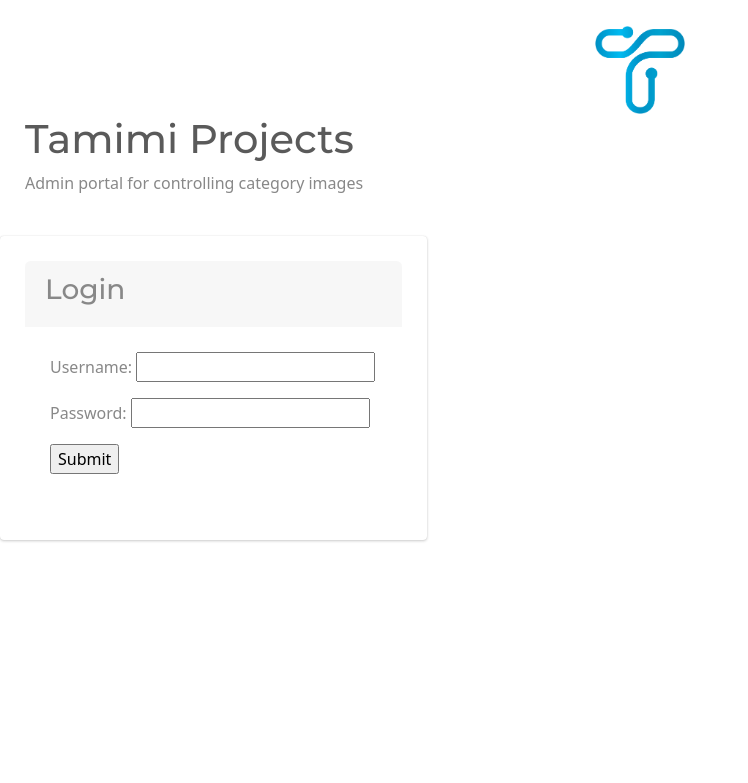
After one commit to Rahulrajwst/tamimi_projects_admin, a Django app: page /login/ in a window 1280 px wide. The commit adds this page. Shown: the top 783 px of the page, without its empty margins (0-748 px from the left). Run offline with Django 5.2, Linux system fonts and the light colour scheme.

Commit message:
added login, added bootstrap, some other changes

```diff
--- /dev/null
+++ b/static/css/styles.css
@@ -0,0 +1,109 @@
+
+    img {
+      display: block;
+      margin-left: auto;
+      margin-right: auto;
+      object-fit: contain;
+    }
+    .row {
+
+      display: flex;
+
+      flex-wrap: wrap;
+      margin-right: -7.5px;
+      margin-left: -7.5px;
+    }
+
+    .col-12 {
+    -ms-flex: 0 0 100%;
+    flex: 0 0 100%;
+    max-width: 100%;
+    }
+    .card {
+    box-shadow: 0 0 1px rgba(0, 0, 0, .125), 0 1px 3px rgba(0, 0, 0, .2);
+    margin-bottom: 1rem;
+    }
+
+    .card {
+    position: relative;
+    display: -ms-flexbox;
+    display: flex;
+    -ms-flex-direction: column;
+    flex-direction: column;
+    min-width: 0;
+    word-wrap: break-word;
+    background-color: #fff;
+    background-clip: border-box;
+    border: 0 solid rgba(0, 0, 0, .125);
+    border-radius: .25rem;
+    }
+    .card-header {
+    background-color: transparent;
+    border-bottom: 1px solid rgba(0, 0, 0, .125);
+    padding: .75rem 1.25rem;
+    position: relative;
+    border-top-left-radius: .25rem;
+    border-top-right-radius: .25rem;
+    }
+
+    .card-header {
+    padding: .75rem 1.25rem;
+    margin-bottom: 0;
+    background-color: rgba(0, 0, 0, .03);
+    border-bottom: 0 solid rgba(0, 0, 0, .125);
+    }
+    .card-header>.card-tools {
+    float: right;
+    margin-right: -.625rem;
+    }
+    .table-responsive {
+    display: block;
+    width: 100%;
+    overflow-x: auto;
+    -webkit-overflow-scrolling: touch;
+    }
+    .card-body>.table {
+    margin-bottom: 0;
+    }
+    .text-nowrap {
+    white-space: nowrap !important;
+    }
+    .hcenter {
+      margin-left: auto;
+      margin-right: auto;
+    }
+    .vcenter {
+      margin-top: auto;
+      margin-bottom: auto;
+    }
+    .container {
+      padding: 25px;
+      height: 200px;
+      position: relative;
+    }
+
+    .parent {
+    display: flex;
+    justify-content: space-between;
+    }
+    .box {
+      padding: 25;
+    }
+    .vpadding{
+      padding-top: 25;
+      padding-bottom: 25;
+    }
+    .hpadding{
+      padding-left: 25;
+      padding-right: 25;
+    }
+    .create-container {
+      padding: 25px;
+      position: relative;
+      border: 3px solid gray;
+    }
+    table {
+    border-collapse: separate;
+    border-left: 25px;
+    border-right: 25px;
+    }
--- a/tamimi_admin/forms.py
+++ b/tamimi_admin/forms.py
@@ -2,6 +2,10 @@
 
 from .models import ParentSectionModel
 from django import forms
+from django. contrib.auth.forms import UserCreationForm
+from django. contrib.auth.models import User
+from django.contrib.auth.forms import AuthenticationForm
+from django.forms.widgets import PasswordInput, TextInput
 
 # define the class of a form
 class ParentForm(forms.ModelForm):
@@ -24,3 +28,13 @@ class ParentForm(forms.ModelForm):
 
             raise forms.ValidationError("This field cannot be empty.")
         return parentsectionname
+
+class CreateUserForm(UserCreationForm):
+
+    class Meta:
+        model = User
+        fields = ['username', 'email', 'password1', 'password2']
+
+class LoginForm(AuthenticationForm):
+    username = forms.CharField(widget=TextInput())
+    password = forms.CharField(widget=PasswordInput())
--- a/tamimi_admin/urls.py
+++ b/tamimi_admin/urls.py
@@ -4,24 +4,30 @@ from django.conf.urls.static import static
 from django.conf import settings
 
 urlpatterns = [
+    # home page
     path('home/', views.home_view, name='homepage'),
     path('', views.home_view, name='home_page'),
+
+    # Device List and create
     path('devices/', views.all_devices_view, name='show_all_devices'),
+
+    # Section List and create
     path('sections/', views.all_sections_view, name='show_all_sections'),
+
+    # Parent Section List and create
     path('parentsections/', views.all_parent_sections_view, name='show_all_parent_sections'),
+
+    # Section list of parent
     path('childsections/<pk>', views.child_section_view, name='child_page'),
+
+    # User sign in/ sign up
+    path('register/', views.register, name='register'),
+    path('login/', views.login, name='login'),
+    path('logout/', views.logout, name='logout'),
+
+    # apis
     path('mdevice/', views.getDeviceData),
     path('msection/', views.getSectionData),
     path('mparent/', views.getParentData),
+
 ]+ static(settings.MEDIA_URL, document_root=settings.MEDIA_ROOT)
-
-# urlpatterns = [
-#     path('home/', views.home_view, name='homepage'),
-#     path('', views.home_view, name='home_page'),
-#     path('categories/', views.all_categories_view, name='show_all_category'),
-#     path('edit/<pk>', views.edit_view, name='edit_page'),
-#     path('sections/', views.all_sections_view, name='show_all_section'),
-#     path('createcategory/', views.create_category_view, name='create_category'),
-#     path('createsection/', views.create_section_view, name='create_section'),
-#     path('device/', views.getDeviceData)
-# ]+ static(settings.MEDIA_URL, document_root=settings.MEDIA_ROOT)
--- a/tamimi_admin/views.py
+++ b/tamimi_admin/views.py
@@ -1,14 +1,18 @@
-from django.shortcuts import render
+from django.shortcuts import render, redirect
 from . models import CategoryModel,DeviceModel,SectionModel,ParentSectionModel
 from gql import gql, Client
 from gql.transport.aiohttp import AIOHTTPTransport
 from .serializer import DeviceSerializer,SectionSerializer,ParentSectionSerializer
 from rest_framework.decorators import api_view
 from rest_framework.response import Response
-from .forms import ParentForm
+from .forms import ParentForm,CreateUserForm,LoginForm
+from django.http import HttpResponse
+from django.contrib.auth.models import auth
+from django.contrib.auth import authenticate, login
 
+from django.contrib.auth.decorators import login_required
 
-# Create your views here.
+# apis
 @api_view(['GET'])
 def getDeviceData(request):
     # devicelist = CategoryModel.objects.prefetch_related('base_category')
@@ -29,6 +33,10 @@ def getParentData(request):
     serializer = ParentSectionSerializer(sectionlist, many=True)
     return Response(serializer.data)
 
+
+
+# Views
+@login_required(login_url='login')
 def home_view(request):
     if '_sync' in request.POST:
             print('sync')
@@ -84,6 +92,7 @@ def home_view(request):
 
     return render(request,'home.html')
 
+@login_required(login_url='login')
 def all_devices_view(request):
 
     if request.POST:
@@ -119,6 +128,7 @@ def all_devices_view(request):
 
     return render(request,'device_page.html',data)
 
+@login_required(login_url='login')
 def all_sections_view(request):
 
     if request.POST:
@@ -155,6 +165,7 @@ def all_sections_view(request):
 
     return render(request,'section_page.html',data)
 
+@login_required(login_url='login')
 def all_parent_sections_view(request):
 
 
@@ -179,7 +190,7 @@ def all_parent_sections_view(request):
     return render(request,'parent_section_page.html',data)
 
 
-
+@login_required(login_url='login')
 def child_section_view(request,pk):
 
     parent=ParentSectionModel.objects.get(pk=pk)
@@ -211,3 +222,44 @@ def child_section_view(request,pk):
     data={'parentname':parent.parentsectionname,'unselected_options':unselected_options,'selected_options':selected_options}
 
     return render(request,'child_section_page.html',data)
+
+
+def register(request):
+    form = CreateUserForm()
+    if request.method == 'POST':
+        form = CreateUserForm(request.POST)
+
+        if form.is_valid():
+            form.save()
+            return HttpResponse("The user was registered!")
+
+    context = {'form':form}
+
+    return render(request, 'register_page.html', context)
+
+def login(request):
+    form = LoginForm()
+    if request.method == 'POST':
+        form = LoginForm(request, data=request.POST)
+
+        if form.is_valid():
+            username = request.POST.get ('username')
+            password = request.POST. get ('password')
+            user = authenticate(request, username=username, password=password)
+            if user is not None:
+                auth.login(request, user)
+                return redirect('home_page')
+
+
+            form.save()
+            return HttpResponse("")
+
+    context = {'form':form}
+
+    return render(request, 'login_page.html', context)
+
+def logout(request):
+
+    auth.logout(request)
+
+    return redirect("login")
--- a/templates/common_content.html
+++ b/templates/common_content.html
@@ -1,115 +1,10 @@
 {% load static %}
-<style>
-    img {
-      display: block;
-      margin-left: auto;
-      margin-right: auto;
-      object-fit: contain;
-    }
-    .row {
 
-      display: flex;
-
-      flex-wrap: wrap;
-      margin-right: -7.5px;
-      margin-left: -7.5px;
-    }
-
-    .col-12 {
-    -ms-flex: 0 0 100%;
-    flex: 0 0 100%;
-    max-width: 100%;
-    }
-    .card {
-    box-shadow: 0 0 1px rgba(0, 0, 0, .125), 0 1px 3px rgba(0, 0, 0, .2);
-    margin-bottom: 1rem;
-    }
-
-    .card {
-    position: relative;
-    display: -ms-flexbox;
-    display: flex;
-    -ms-flex-direction: column;
-    flex-direction: column;
-    min-width: 0;
-    word-wrap: break-word;
-    background-color: #fff;
-    background-clip: border-box;
-    border: 0 solid rgba(0, 0, 0, .125);
-    border-radius: .25rem;
-    }
-    .card-header {
-    background-color: transparent;
-    border-bottom: 1px solid rgba(0, 0, 0, .125);
-    padding: .75rem 1.25rem;
-    position: relative;
-    border-top-left-radius: .25rem;
-    border-top-right-radius: .25rem;
-    }
-
-    .card-header {
-    padding: .75rem 1.25rem;
-    margin-bottom: 0;
-    background-color: rgba(0, 0, 0, .03);
-    border-bottom: 0 solid rgba(0, 0, 0, .125);
-    }
-    .card-header>.card-tools {
-    float: right;
-    margin-right: -.625rem;
-    }
-    .table-responsive {
-    display: block;
-    width: 100%;
-    overflow-x: auto;
-    -webkit-overflow-scrolling: touch;
-    }
-    .card-body>.table {
-    margin-bottom: 0;
-    }
-    .text-nowrap {
-    white-space: nowrap !important;
-    }
-    .hcenter {
-      margin-left: auto;
-      margin-right: auto;
-    }
-    .vcenter {
-      margin-top: auto;
-      margin-bottom: auto;
-    }
-    .container {
-      padding: 25px;
-      height: 200px;
-      position: relative;
-    }
-
-    .parent {
-    display: flex;
-    justify-content: space-between;
-    }
-    .box {
-      padding: 25;
-    }
-    .vpadding{
-      padding-top: 25;
-      padding-bottom: 25;
-    }
-    .hpadding{
-      padding-left: 25;
-      padding-right: 25;
-    }
-    .create-container {
-      padding: 25px;
-      position: relative;
-      border: 3px solid gray;
-    }
-    table {
-    border-collapse: separate;
-    border-left: 25px;
-    border-right: 25px;
-    }
-
-</style>
+<head>
+  <link rel="stylesheet" type="text/css" href="https://bootswatch.com/5/minty/bootstrap.css">
+  <link rel="stylesheet" type="text/css" href="{% static 'css/styles.css' %}">
+</head>
+<body>
   <div class="box">
     <img src="{% static 'images/icon.png' %} " width = "90" height = "90"/>
     <h1>Tamimi Projects</h1>
@@ -119,3 +14,4 @@
   {% block common %}
   <p>content</p>
   {% endblock common %}
+</body>
--- a/templates/device_page.html
+++ b/templates/device_page.html
@@ -6,7 +6,11 @@
 <div class="hpadding">
     <div class="card hpadding">
         <p>
-            <span>Select category: </span>
+            <span>
+                <div style="margin-bottom: 20px; margin-top: 20px;">
+                    Select category:
+                </div>
+            </span>
             <span>
                 <form method=post enctype="multipart/form-data">
                     <select id="categoryselect" name="selected_option">
--- a/templates/edit.html
+++ b/templates/edit.html
@@ -4,7 +4,7 @@
 
 
 <div class="card col-4 box">
-    <form method="post" enctype="multipart/form-data">
+    <form method="POST" enctype="multipart/form-data">
         {% csrf_token %}
         {{ frm.as_p }}
          <button type="submit">Save</button>
--- a/templates/home.html
+++ b/templates/home.html
@@ -15,6 +15,9 @@
         </li>
         <li>
             <a href="{% url 'show_all_parent_sections' %}">Show All Parent Sections</a>
+        </li>
+        <li>
+            <a href="{% url 'logout' %}"> Logout </a>
         </li>
     </div>
     <div>
--- /dev/null
+++ b/templates/login_page.html
@@ -0,0 +1,21 @@
+{% extends 'common_content.html' %}
+
+{% block common %}
+
+
+<div class="card col-4 box">
+    <div class="card-header">
+        <h3 class="card-title">Login</h3>
+    </div>
+    <div class="box">
+        <form method="POST" autocomplete="off">
+            {% csrf_token %}
+            {{ form.as_p }}
+             <input type="submit" value="Submit"/>
+        </form>
+    </div>
+
+</div>
+
+
+{% endblock common %}
--- a/templates/section_page.html
+++ b/templates/section_page.html
@@ -6,7 +6,11 @@
 <div class="hpadding">
     <div class="card hpadding">
         <p>
-            <span>Select category: </span>
+            <span>
+                <div style="margin-bottom: 20px; margin-top: 20px;">
+                    Select category:
+                </div>
+            </span>
             <span>
                 <form method=post enctype="multipart/form-data">
                     <select id="categoryselect" name="selected_option">
```
Also changed, not shown: tamimi_projects_admin/settings.py (+0 -21 lines), templates/register_page.html (added, +21 -0 lines). Lines whose indentation alone changed are shown as unchanged.
